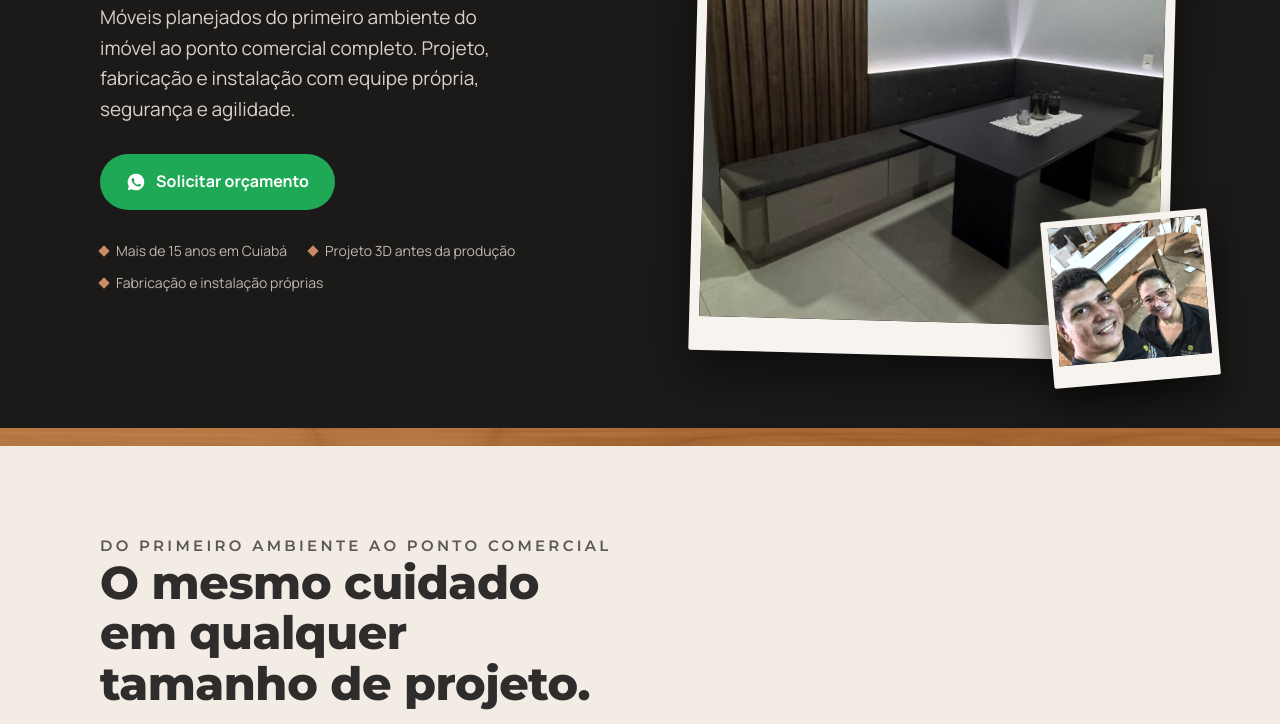
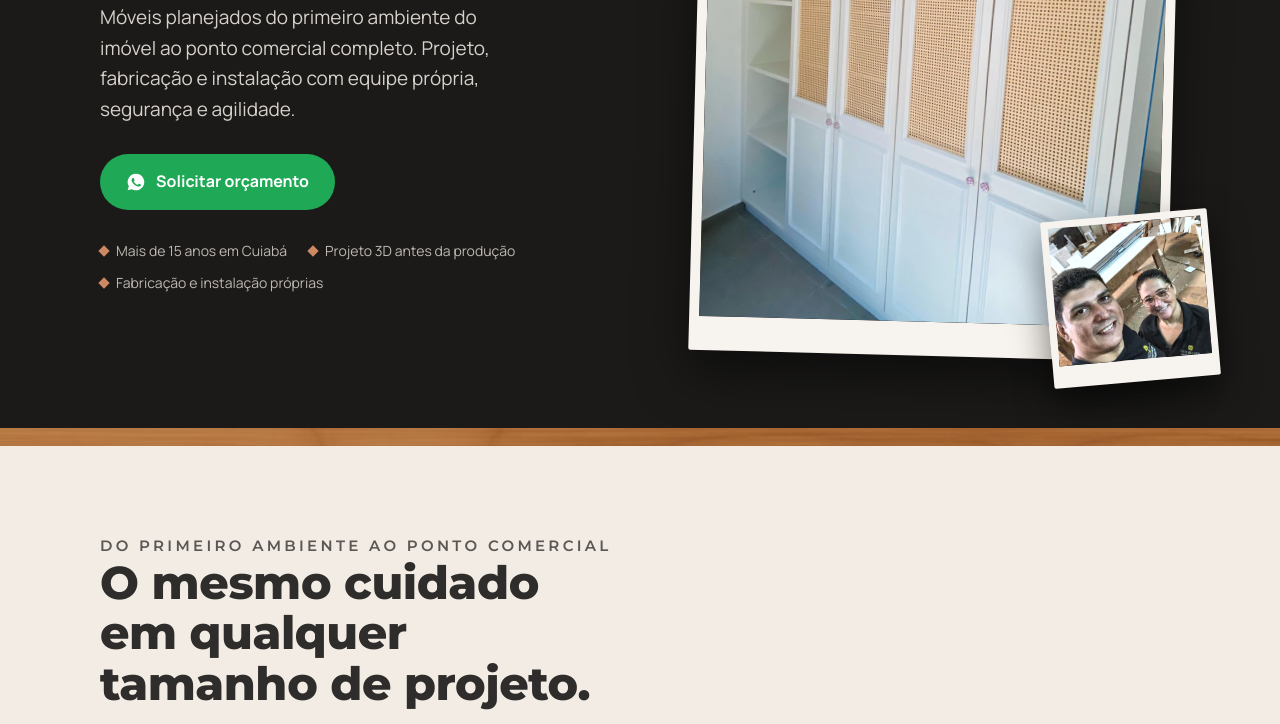
Before and after one commit to delorian88/greg-costa, a plain HTML site: page index.html in a window 1280 px wide. Shown: the part 386-1110 px from the top of the page. Drawn offline with Linux system fonts and the light colour scheme.

Commit message:
Landing: teste do roupeiro no topo

```diff
--- a/index.html
+++ b/index.html
@@ -224,7 +224,7 @@ height="0" width="0" style="display:none;visibility:hidden"></iframe></noscript>
         </ul>
       </div>
       <div class="hero-foto">
-        <img class="proj" src="hero-canto.jpg" alt="Canto alemão planejado com banco estofado, ripado e LED" width="1040" height="1300" fetchpriority="high" decoding="async">
+        <img class="proj" src="hero-roupeiro.jpg" alt="Roupeiro planejado branco com portas em palhinha" width="1040" height="1300" fetchpriority="high" decoding="async">
         <img class="dono" src="casal.jpg" alt="Deivid e a esposa, donos da GREG - Móveis" width="600" height="600" decoding="async">
       </div>
     </div>
```
Also changed, not shown: hero-roupeiro.jpg (added).
